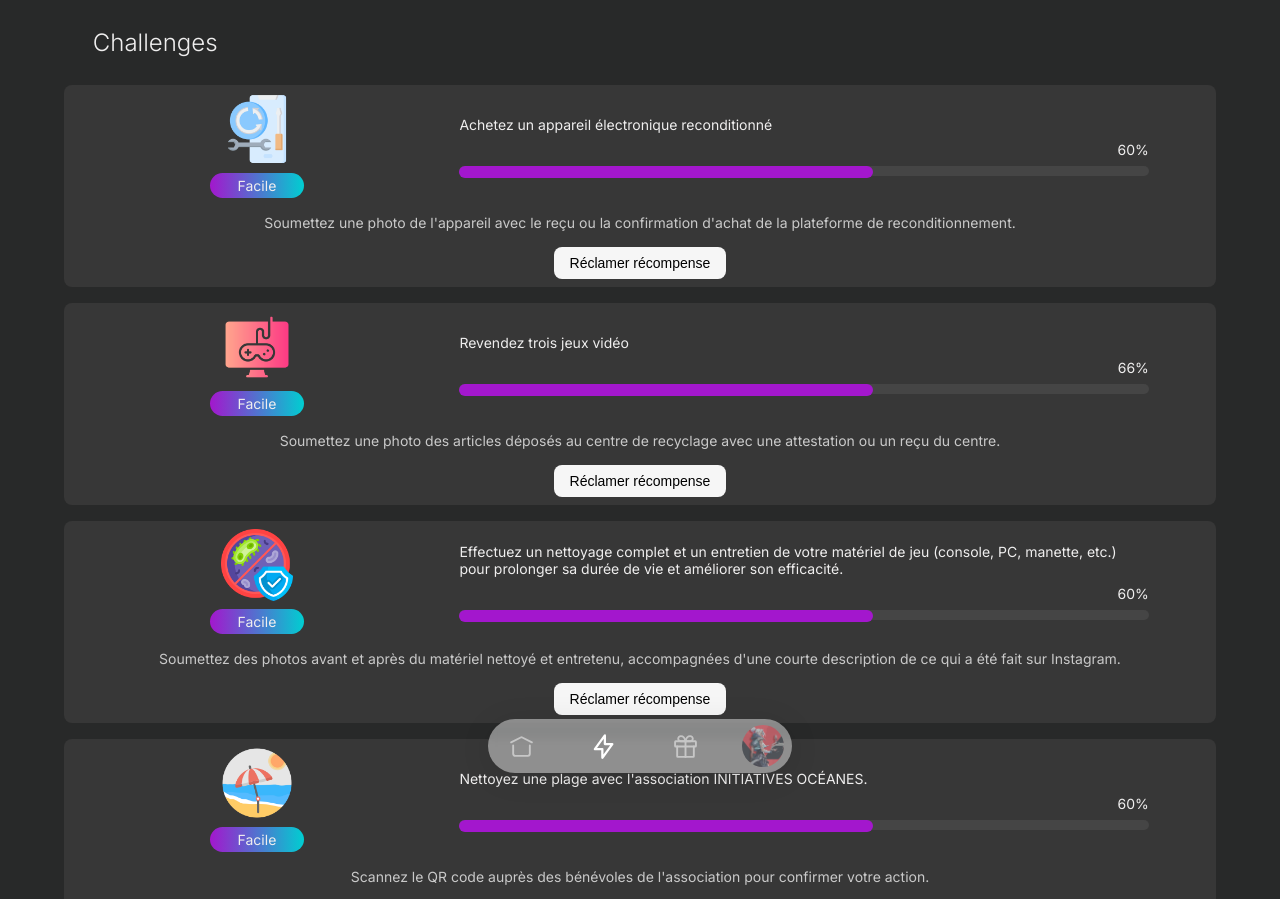
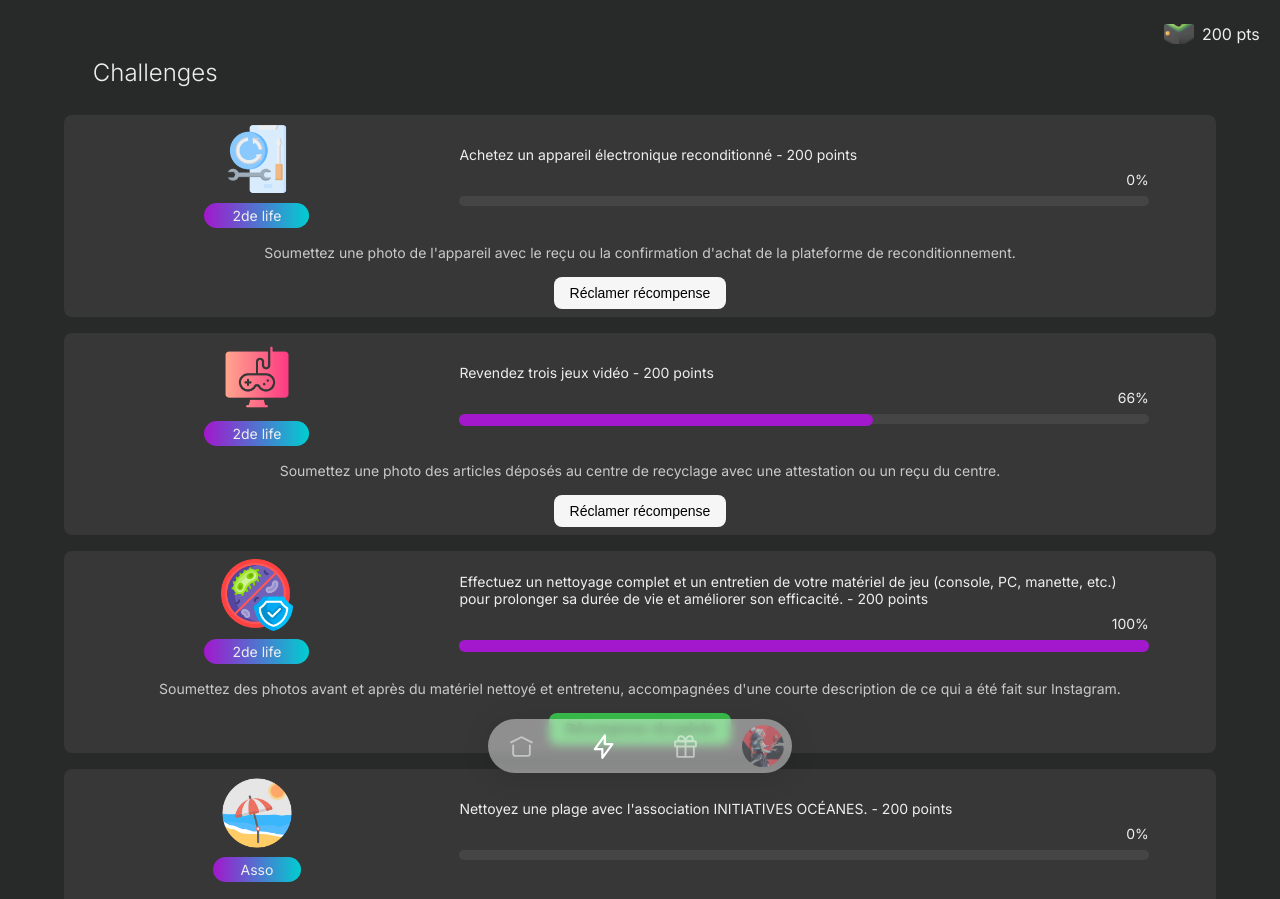
Before and after one commit to JaxV9/playimpact, a Next.js app: page /challenges in a window 1280 px wide. Shown: the top 899 px of the page. Built offline with nearby package versions, Linux system fonts and the light colour scheme.

Commit message:
feat: jsp

```diff
--- a/src/app/challenges/style.css
+++ b/src/app/challenges/style.css
@@ -2,5 +2,4 @@
     width: 90%;
     margin-left: auto;
     margin-right: auto;
-    margin-top: 28px;
 }
--- a/src/app/globals.css
+++ b/src/app/globals.css
@@ -20,16 +20,13 @@
 @import url('../components/currentGame/style.css');
 @import url('../components/challengesList/style.css');
 @import url('../components/ui/popUp/style.css');
+@import url('../components/wallet/style.css');
 
 body {
   background-color: #282929;
   margin: 0;
   font-family: "Inter", sans-serif;
   color: #efeeee;
-}
-
-.homeContainer {
-  margin-top: 28px;
 }
 
 .catchPhrase {
--- a/src/app/layout.tsx
+++ b/src/app/layout.tsx
@@ -2,6 +2,7 @@ import type { Metadata } from "next";
 import { Inter } from "next/font/google";
 import "./globals.css";
 import { Navbar } from "@/components/navbar/navbar";
+import { Wallet } from "@/components/wallet/wallet";
 
 const inter = Inter({ subsets: ["latin"] });
 
@@ -35,6 +36,7 @@ export default function RootLayout({
         <link rel="icon" href="/icons/icon-192x192.png" />
       </head>
       <body className={inter.className}>
+        <Wallet />
         {children}
         <Navbar />
       </body>
--- a/src/app/rewards/style.css
+++ b/src/app/rewards/style.css
@@ -2,5 +2,4 @@
     width: 90%;
     margin-left: auto;
     margin-right: auto;
-    margin-top: 28px;
 }
--- a/src/components/challengesList/challengesList.tsx
+++ b/src/components/challengesList/challengesList.tsx
@@ -22,13 +22,13 @@ export const ChallengesList = () => {
                             <div className="challengePictureContainer">
                                 <div className="challengePicture" style={{ backgroundImage: "url(/assets/reconditionne.png" }}>
                                 </div>
-                                <div className="tagDifficulty">Facile</div>
+                                <div className="tagDifficulty">2de life</div>
                             </div>
                             <div className="thisChallengeContainer">
-                                <span className="descrChallenge">Achetez un appareil électronique reconditionné</span>
-                                <span className="labelProgressBar">60%</span>
+                                <span className="descrChallenge">Achetez un appareil électronique reconditionné - 200 points</span>
+                                <span className="labelProgressBar">0%</span>
                                 <div className="progressBarContainerChallenge">
-                                    <div className="progressBarChallenge" style={{ width: "60%" }}></div>
+                                    <div className="progressBarChallenge" style={{ width: "0%" }}></div>
                                 </div>
                             </div>
                         </div>
@@ -43,10 +43,10 @@ export const ChallengesList = () => {
                             <div className="challengePictureContainer">
                                 <div className="challengePicture" style={{ backgroundImage: "url(/assets/video-games.png" }}>
                                 </div>
-                                <div className="tagDifficulty">Facile</div>
+                                <div className="tagDifficulty">2de life</div>
                             </div>
                             <div className="thisChallengeContainer">
-                                <span className="descrChallenge">Revendez trois jeux vidéo</span>
+                                <span className="descrChallenge">Revendez trois jeux vidéo - 200 points</span>
                                 <span className="labelProgressBar">66%</span>
                                 <div className="progressBarContainerChallenge">
                                     <div className="progressBarChallenge" style={{ width: "60%" }}></div>
@@ -65,20 +65,20 @@ export const ChallengesList = () => {
                             <div className="challengePictureContainer">
                                 <div className="challengePicture" style={{ backgroundImage: "url(/assets/antibacterien.png" }}>
                                 </div>
-                                <div className="tagDifficulty">Facile</div>
+                                <div className="tagDifficulty">2de life</div>
                             </div>
                             <div className="thisChallengeContainer">
-                                <span className="descrChallenge">Effectuez un nettoyage complet et un entretien de votre matériel de jeu (console, PC, manette, etc.) pour prolonger sa durée de vie et améliorer son efficacité.</span>
-                                <span className="labelProgressBar">60%</span>
+                                <span className="descrChallenge">Effectuez un nettoyage complet et un entretien de votre matériel de jeu (console, PC, manette, etc.) pour prolonger sa durée de vie et améliorer son efficacité. - 200 points</span>
+                                <span className="labelProgressBar">100%</span>
                                 <div className="progressBarContainerChallenge">
-                                    <div className="progressBarChallenge" style={{ width: "60%" }}></div>
+                                    <div className="progressBarChallenge" style={{ width: "100%" }}></div>
                                 </div>
                             </div>
                         </div>
                         <span className="challengeLabel">
                             Soumettez des photos avant et après du matériel nettoyé et entretenu, accompagnées d&apos;une courte description de ce qui a été fait sur Instagram.
                         </span>
-                        <button onClick={() => { setIsPopUp(!isPopUp) }} className="getRewardChallenge">Réclamer récompense</button>
+                        <button onClick={() => { setIsPopUp(!isPopUp) }} className="getRewardChallengeDisabled">Récompense récupérée</button>
                     </div>
                 </div>
                 <div className="challengeContainer">
@@ -87,13 +87,13 @@ export const ChallengesList = () => {
                             <div className="challengePictureContainer">
                                 <div className="challengePicture" style={{ backgroundImage: "url(/assets/plage.png" }}>
                                 </div>
-                                <div className="tagDifficulty">Facile</div>
+                                <div className="tagDifficulty">Asso</div>
                             </div>
                             <div className="thisChallengeContainer">
-                                <span className="descrChallenge">Nettoyez une plage avec l&apos;association INITIATIVES OCÉANES.</span>
-                                <span className="labelProgressBar">60%</span>
+                                <span className="descrChallenge">Nettoyez une plage avec l&apos;association INITIATIVES OCÉANES. - 200 points</span>
+                                <span className="labelProgressBar">0%</span>
                                 <div className="progressBarContainerChallenge">
-                                    <div className="progressBarChallenge" style={{ width: "60%" }}></div>
+                                    <div className="progressBarChallenge" style={{ width: "0%" }}></div>
                                 </div>
                             </div>
                         </div>
@@ -109,13 +109,13 @@ export const ChallengesList = () => {
                             <div className="challengePictureContainer">
                                 <div className="challengePicture" style={{ backgroundImage: "url(/assets/aide.png" }}>
                                 </div>
-                                <div className="tagDifficulty">Facile</div>
+                                <div className="tagDifficulty">Asso</div>
                             </div>
                             <div className="thisChallengeContainer">
-                                <span className="descrChallenge">Faire du bénévolat auprès de la Croix Rouge / les Restos du Coeur.</span>
-                                <span className="labelProgressBar">60%</span>
+                                <span className="descrChallenge">Faire du bénévolat auprès de la Croix Rouge / les Restos du Coeur. - 200 points</span>
+                                <span className="labelProgressBar">0%</span>
                                 <div className="progressBarContainerChallenge">
-                                    <div className="progressBarChallenge" style={{ width: "60%" }}></div>
+                                    <div className="progressBarChallenge" style={{ width: "0%" }}></div>
                                 </div>
                             </div>
                         </div>
--- a/src/components/challengesList/style.css
+++ b/src/components/challengesList/style.css
@@ -124,6 +124,19 @@
     background-color: #f6f6f6;
 }
 
+.getRewardChallengeDisabled {
+    margin-left: auto;
+    margin-right: auto;
+    display: block;
+    border: none;
+    border-radius: 8px;
+    font-size: 14px;
+    padding: 8px 16px;
+    cursor: pointer;
+    transition: all ease 0.2s;
+    background-color: #3abd4c;
+}
+
 .getRewardChallenge:hover {
     background-color: #A417CD;
     transition: all ease 0.2s;
--- /dev/null
+++ b/src/components/wallet/style.css
@@ -0,0 +1,23 @@
+.walletContainer {
+    width: 100px;
+    height: fit-content;
+    padding: 8px 0px;
+    border-radius: 16px;
+    margin-left: auto;
+    margin-top: 16px;
+    margin-right: 16px;
+    display: grid;
+    grid-template-columns: 30% 70%;
+    gap: 8px;
+}
+
+.walletIcon {
+    background-position: center;
+    background-repeat: no-repeat;
+    background-size: cover;
+    background-image: url('/assets/wallet.png');
+}
+
+.walletValue {
+    width: 100%;
+}
--- /dev/null
+++ b/src/components/wallet/wallet.tsx
@@ -0,0 +1,13 @@
+
+
+export const Wallet = () => {
+
+    return(
+        <>
+            <div className="walletContainer">
+                <div className="walletIcon"></div>
+                <div className="walletValue">200 pts</div>
+            </div>
+        </>
+    )
+}
```
Also changed, not shown: public/assets/wallet.png (added).
